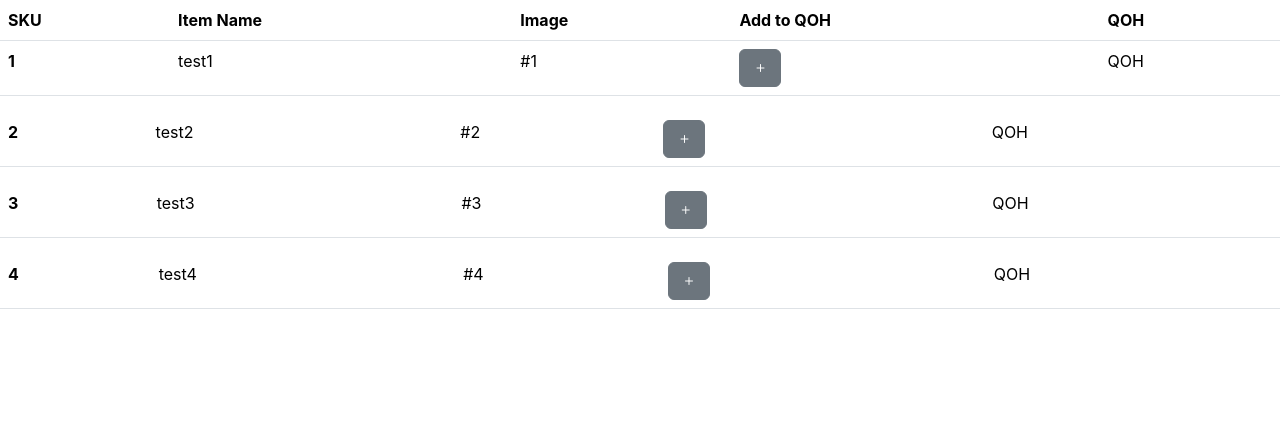
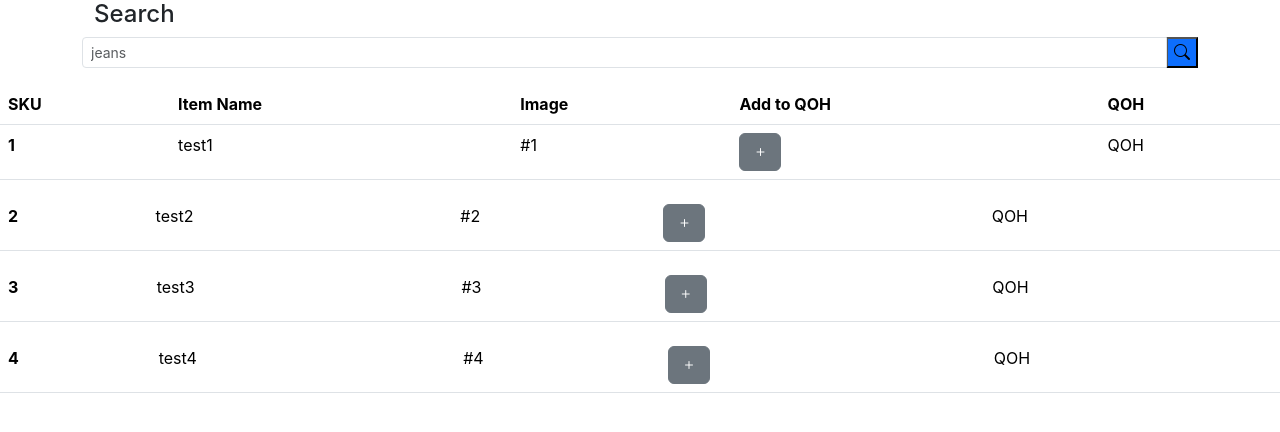
Before and after one commit to OilPainter1/MERN-Ecommerce, a React (Create React App) app in the folder ecommerce/: page / in a window 1280 px wide. Shown: the top 432 px of the page. Built offline with nearby package versions, Linux system fonts and the light colour scheme.

Commit message:
implemented search bar component

```diff
--- a/ecommerce/src/App.js
+++ b/ecommerce/src/App.js
@@ -1,6 +1,6 @@
 import TableBlock from './components/tableBlock';
 import {useState} from 'react'
-
+import SearchBar from './components/searchBar';
 
 
 function App() {
@@ -8,7 +8,9 @@ function App() {
   const[isFirstTableRow] = useState(true)
 
   return (
+
     <div className="App">
+      <SearchBar></SearchBar>
 
       <TableBlock
         isFirstTableRow={isFirstTableRow}
--- a/ecommerce/src/components/plus-icon.js
+++ b/ecommerce/src/components/plus-icon.js
@@ -1,5 +1,5 @@
 function PlusIcon() {
-    return <button type="button" className="btn btn-secondary">
+    return <button type="button" className="btn btn-secondary" >
         <i className="bi bi-plus"></i>
     </button>
 }
--- /dev/null
+++ b/ecommerce/src/components/searchBar.js
@@ -0,0 +1,20 @@
+function SearchBar() {
+    return(
+        <div className="container">
+            <div className="container">
+            <h4>Search</h4>
+            </div>
+            <div className="input-group input-group-sm mb-3">
+                <input  type="text" className="form-control" placeholder="jeans"></input>
+                <button type="button" className="bg bg-primary">
+
+                        <i className="bi bi-search"></i>
+
+                </button>
+            </div>
+        </div>
+    )
+
+}
+
+export default SearchBar
```
